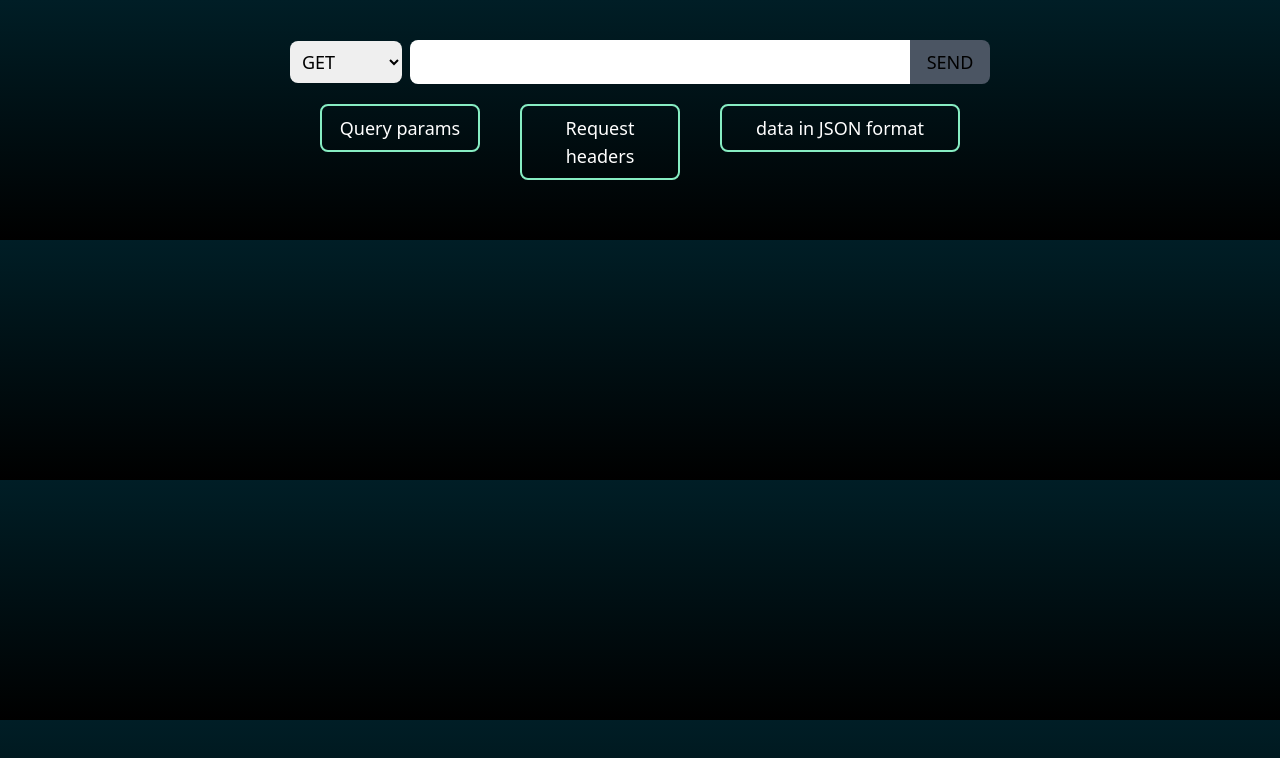
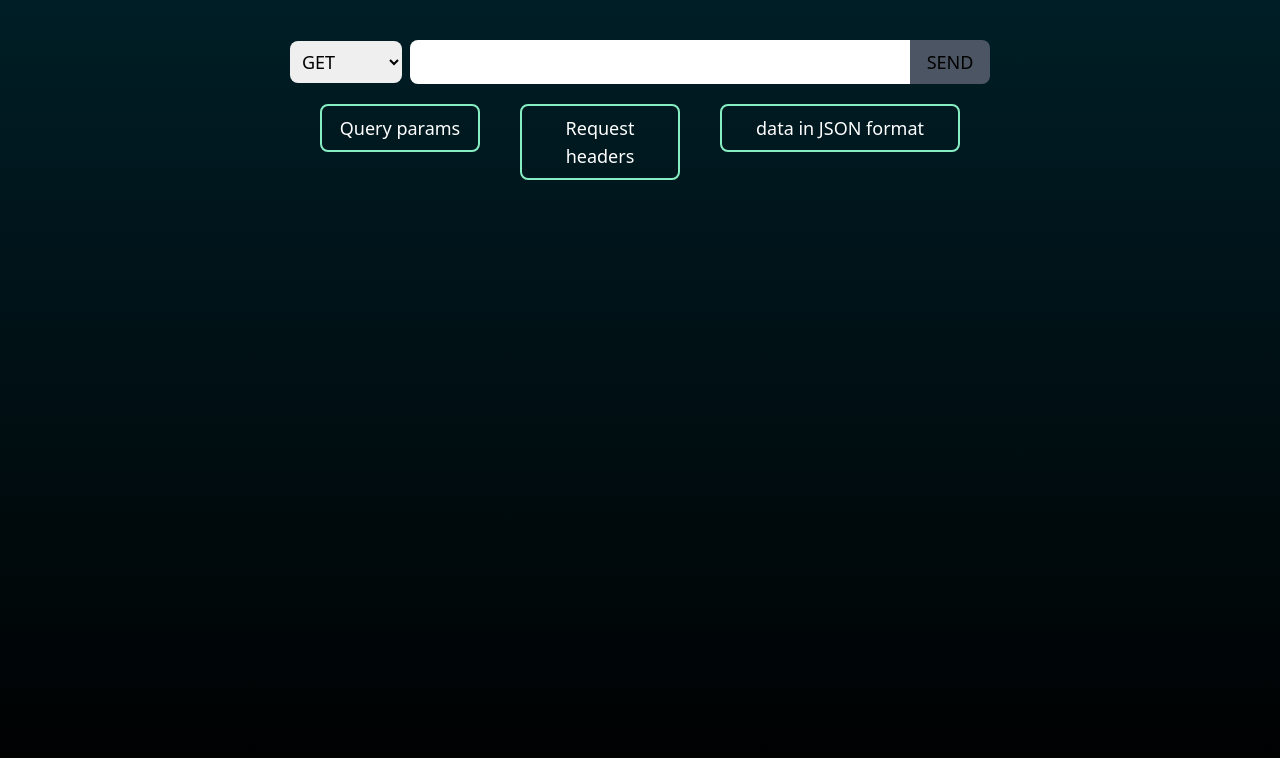
Before and after one commit to PopovDS617/rest-please, a Next.js app: page / in a window 1280 px wide. Shown: the top 758 px of the page. Built offline with nearby package versions, Linux system fonts and the light colour scheme.

Commit message:
bg bug fixed & color changed

```diff
--- a/src/styles/index.css
+++ b/src/styles/index.css
@@ -2,9 +2,14 @@
 @import 'tailwindcss/components';
 @import 'tailwindcss/utilities';
 
+html {
+  background-color: black;
+}
+
 body {
   margin: 0;
   padding: 0;
+  height: 100vh;
 
   background: rgb(0, 0, 0);
   background: linear-gradient(
```
